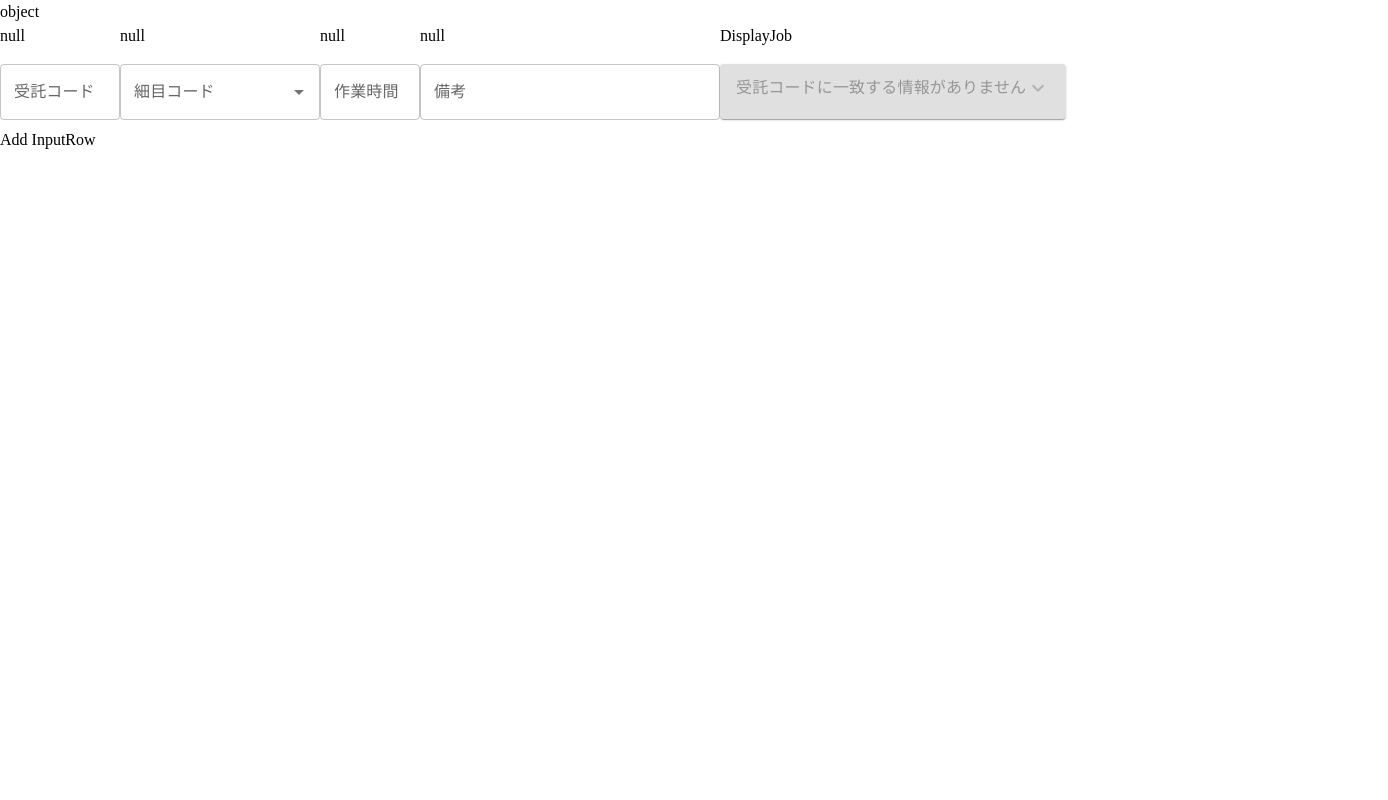
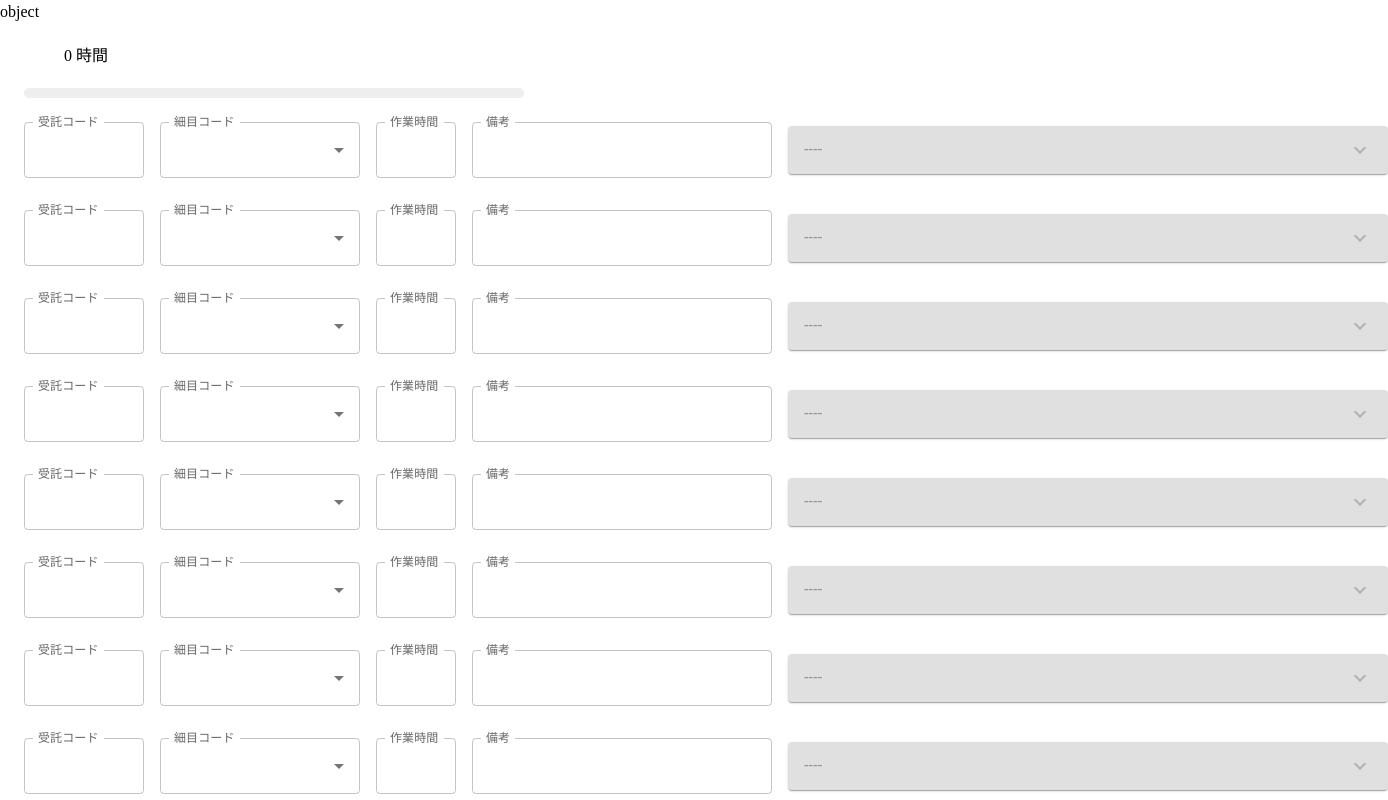
Before and after one commit to bluelemon0221/menkata, a Next.js app: page /daily in a window 1280 px wide. Shown: the top 800 px of the page, 1388 px wide, since content can reach past the window. Built offline with nearby package versions, Linux system fonts and the light colour scheme.

Commit message:
アコーディオンでデータ表示するようにした。合計時間を表示してプログレスバーに反映させた。api関連を最適化した

```diff
--- a/package.json
+++ b/package.json
@@ -19,7 +19,8 @@
     "mysql2": "^3.6.3",
     "next": "13.5.6",
     "react": "^18",
-    "react-dom": "^18"
+    "react-dom": "^18",
+    "swr": "^2.2.4"
   },
   "devDependencies": {
     "@types/moji": "^0.5.3",
--- a/src/app/api/job/[code]/route.ts
+++ b/src/app/api/job/[code]/route.ts
@@ -12,7 +12,9 @@ export async function GET(
     if (!code) {
       return;
     }
-    const results = await query(`SELECT * FROM jobs where code = "${code}"`);
+    const results = await query(
+      `SELECT start, client_name, address1, owner, details1, details2, contractor, address2 FROM jobs WHERE code = "${code}"`
+    );
     return NextResponse.json(results, { status: 200 });
   } catch (error) {
     return NextResponse.json(error);
--- a/src/app/daily/components/DisplayJob.tsx
+++ b/src/app/daily/components/DisplayJob.tsx
@@ -4,91 +4,90 @@ import {
   AccordionSummary,
   Typography,
 } from "@mui/material";
-import React, { useEffect, useState } from "react";
+import React from "react";
 import ExpandMoreIcon from "@mui/icons-material/ExpandMore";
+import useSWR from "swr";
 
+// Job型の定義
 type Job = {
-  code: string;
   start: string | null;
   client_name: string | null;
-  client_address: string | null;
-  client_tell: string | null;
+  address1: string | null;
   owner: string | null;
-  contractor: string | null;
-  address1: string | null;
-  address2: string | null;
   details1: string | null;
   details2: string | null;
-  amount: number | null;
-  Outsourcing: number | null;
-  Billing_amount: number | null;
+  contractor: string | null;
+  address2: string | null;
 };
 
+// JobCode型の定義
 type JobCode = { jobcode: string | null };
 
+const fetcher = (url: string) => fetch(url).then((res) => res.json());
+
+// DisplayJobコンポーネント
 export const DisplayJob = ({ jobcode }: JobCode) => {
-  const [job, setJob] = useState<Job[] | null>(null);
+  // SWRのhookを使用してデータをフェッチ
+  const { data: job, error } = useSWR<Job[]>(
+    jobcode ? `/api/job/${jobcode}` : null,
+    fetcher
+  );
+
   const [expanded, setExpanded] = React.useState<string | false>(false);
-  useEffect(() => {
-    if (!jobcode) {
-      setJob(null);
-      return;
-    }
-    fetch(`/api/job/${jobcode}`)
-      .then((response) => response.json())
-      .then((data) => {
-        setJob(data);
-      })
-      .catch((error) => {
-        console.error("Fetch error:", error);
-      });
-  }, [jobcode]);
 
+  // Accordionが展開・折り畳みられたときのハンドラ関数
   const handleChange =
     (panel: string) => (event: React.SyntheticEvent, isExpanded: boolean) => {
       setExpanded(isExpanded ? panel : false);
     };
+
   return (
     <div>
-      DisplayJob
+      <div className="mt-5">
         {job?.length ? (
           job.map((u: Job, index: number) => {
+            // 作業開始日のフォーマット変換
+            const startDate = u.start
+              ? new Date(u.start).toLocaleDateString()
+              : "";
             return (
               <div key={index}>
-              {/* <Accordion sx={{ height: 55, marginTop: 2 }}> */}
+                {/* アコーディオンコンポーネント */}
                 <Accordion
-                expanded={expanded === "panel1"}
-                onChange={handleChange("panel1")}
-                sx={{ height: 55, marginTop: 2 }}
+                  expanded={expanded === "panel"}
+                  onChange={handleChange("panel")}
+                  sx={{ width: 600 }}
                 >
-                <AccordionSummary
-                  expandIcon={<ExpandMoreIcon />}
-                  aria-controls="panel1bh-content"
-                  id="panel1bh-header"
-                >
-                  <Typography sx={{ width: "33%", flexShrink: 0 }}>
-                    {u.client_name}
-                  </Typography>
-                  <Typography sx={{ color: "text.secondary" }}>
+                  {/* アコーディオンのヘッダ */}
+                  <AccordionSummary expandIcon={<ExpandMoreIcon />}>
+                    <Typography>{u.client_name}</Typography>
+                    <Typography sx={{ color: "text.secondary", marginX: 2 }}>
                       {u.address1}
                     </Typography>
                   </AccordionSummary>
+                  {/* アコーディオンのコンテンツ */}
                   <AccordionDetails>
-                  <Typography>
-                    {u.client_address},{u.client_tell}
-                  </Typography>
+                    <Typography>受付日　　　:　{startDate}</Typography>
+                    <Typography>依頼者　　　:　{u.owner}</Typography>
+                    <Typography>依頼内容１　:　{u.details1}</Typography>
+                    <Typography>依頼内容２　:　{u.details2}</Typography>
+                    <Typography>担当者　　　:　{u.contractor}</Typography>
+                    <Typography>所在１　　　:　{u.address1}</Typography>
+                    <Typography>所在２　　　:　{u.address2}</Typography>
                   </AccordionDetails>
                 </Accordion>
               </div>
             );
           })
         ) : (
-        <Accordion disabled sx={{ height: 55, marginTop: 2 }}>
+          // データがない場合の表示
+          <Accordion disabled sx={{ width: 600 }}>
             <AccordionSummary expandIcon={<ExpandMoreIcon />}>
-            <Typography>受託コードに一致する情報がありません</Typography>
+              <Typography>----</Typography>
             </AccordionSummary>
           </Accordion>
         )}
       </div>
+    </div>
   );
 };
--- a/src/app/daily/components/InputDetails.tsx
+++ b/src/app/daily/components/InputDetails.tsx
@@ -9,7 +9,10 @@ type InputDetailsProps = {
 
 // 細目入力テキストボックスの定義
 export const InputDetails = ({ updateDetailsCode }: InputDetailsProps) => {
+  // Stateの初期化
   const [inputValue, setInputValue] = useState<string | null>(null);
+
+  // 細目の選択肢
   const details = ["105 逆打ち", "114 製図・作図", "999 その他"];
 
   // 途中までの入力でも選択肢が一つに絞れればそれを選択するようにする関数
@@ -26,12 +29,14 @@ export const InputDetails = ({ updateDetailsCode }: InputDetailsProps) => {
       }
     }
   };
+
   return (
     <div>
-      <div>{`${inputValue}`}</div>
+      {/* Autocompleteコンポーネント */}
       <Autocomplete
         value={inputValue !== null ? inputValue : null}
         isOptionEqualToValue={(option, value) => option === value}
+        // 入力値が変更された時の処理
         onInputChange={(e, newInputValue) => {
           if (newInputValue) {
             setInputValue(newInputValue);
@@ -39,14 +44,19 @@ export const InputDetails = ({ updateDetailsCode }: InputDetailsProps) => {
             setInputValue(null);
           }
         }}
+        // 選択肢の定義
         options={details}
         sx={{ width: 200 }}
+        // 入力フィールドの設定
         renderInput={(params) => (
           <TextField
             {...params}
             label="細目コード"
             onBlur={valueInterpolation}
             margin="normal"
+            InputLabelProps={{
+              shrink: true,
+            }}
           />
         )}
       />
--- a/src/app/daily/components/InputGroup.tsx
+++ b/src/app/daily/components/InputGroup.tsx
@@ -1,23 +1,49 @@
 "use client";
-import { useState } from "react";
+import { useEffect, useState } from "react";
 import { InputRow } from "./InputRow";
 import { DailyInputObject } from "../types";
+import {
+  Container,
+  LinearProgress,
+  linearProgressClasses,
+  styled,
+} from "@mui/material";
 
-const InputGroup = () => {
+// プログレスバーの見た目のカスタム
+const BorderLinearProgress = styled(LinearProgress)(({ theme }) => ({
+  height: 10,
+  borderRadius: 5,
+  [`&.${linearProgressClasses.colorPrimary}`]: {
+    backgroundColor:
+      theme.palette.grey[theme.palette.mode === "light" ? 200 : 800],
+  },
+  [`& .${linearProgressClasses.bar}`]: {
+    borderRadius: 5,
+    backgroundColor: theme.palette.mode === "light" ? "#1a90ff" : "#308fe8",
+  },
+}));
+
+// インプットグループのコンポーネント関数
+export const InputGroup = () => {
+  // ステートの定義
+  const [sumHour, setSumHour] = useState<number>(0);
+  const [maxHour, setMaxHour] = useState<number>(8);
+  const [progress, setProgress] = useState<number>(0);
+
+  // データの初期化
   const [inputObject, setInputObject] = useState<DailyInputObject>({
     userId: 1,
     date: "2023-01-01",
-    data: [
-      {
-        dateIndex: 0,
+    data: Array.from({ length: 10 }, (_, index) => ({
+      dateIndex: index,
       jobCode: null,
       detailsCode: null,
       hour: null,
       memo: null,
-      },
-    ],
+    })),
   });
 
+  // データ変更時の処理
   const onDataChange = (
     index: number,
     newData: Partial<(typeof inputObject.data)[0]>
@@ -29,12 +55,13 @@ const InputGroup = () => {
     });
   };
 
+  // 行の追加処理
   const addInputRow = () => {
     setInputObject((prev) => {
-      const newIndex = prev.data.length; // 現在のデータ数を取得して新しいインデックスを生成
+      const newIndex = prev.data.length;
       return {
         userId: prev.userId,
-        date: "2023-0201", // これを適切な初期値に変更
+        date: "2023-0201", // 適切な初期値に変更
         data: [
           ...prev.data,
           {
@@ -49,10 +76,30 @@ const InputGroup = () => {
     });
   };
 
-  // const updateData = ()
+  // データ変更時の処理とプログレスバーの更新
+  useEffect(() => {
+    const hours = inputObject.data.map((data) => data.hour ?? 0);
+    const sum = hours.reduce((a, b) => a + b, 0);
+    setSumHour(sum);
+    if (sum < maxHour) {
+      setProgress((sum / maxHour) * 100);
+    } else {
+      setProgress(100);
+    }
+  }, [inputObject]);
+
+  // コンポーネントの描画
   return (
     <div>
+      {/* デバッグ用途のため、本番環境では非表示にするか削除する */}
       <button onClick={() => console.log(inputObject)}>object</button>
+      <Container maxWidth="xl">
+        <p className="m-5 ml-10">{sumHour} 時間</p>
+        <BorderLinearProgress
+          variant="determinate"
+          value={progress}
+          sx={{ width: 500 }}
+        />
         {inputObject.data.map((dataItem) => (
           <InputRow
             key={dataItem.dateIndex}
@@ -60,9 +107,8 @@ const InputGroup = () => {
             onDataChange={onDataChange}
           />
         ))}
+      </Container>
       <button onClick={addInputRow}>Add InputRow</button>
     </div>
   );
 };
-
-export default InputGroup;
--- a/src/app/daily/components/InputHour.tsx
+++ b/src/app/daily/components/InputHour.tsx
@@ -7,9 +7,12 @@ type InputHourProps = {
 };
 
 export const InputHour = ({ updateHour }: InputHourProps) => {
+  // Stateの初期化
   const [inputValue, setInputValue] = useState<string | null>(null);
 
+  // テキストフィールドからフォーカスが外れた時の処理
   const handleBlur = (e: React.FocusEvent<HTMLInputElement>) => {
+    // 入力値の取得
     const value = parseFloat(e.target.value);
 
     // 入力値が0.5で割り切れない場合、最も近い0.5の倍数に変換
@@ -22,6 +25,7 @@ export const InputHour = ({ updateHour }: InputHourProps) => {
       e.target.value = value.toFixed(1);
     }
 
+    // 入力があればStateを更新し、親コンポーネントの関数を呼ぶ
     if (e.target.value) {
       setInputValue(e.target.value);
       updateHour(value);
@@ -32,11 +36,11 @@ export const InputHour = ({ updateHour }: InputHourProps) => {
 
   return (
     <div>
-      <div>{`${inputValue}`}</div>
+      {/* 作業時間の入力用テキストフィールド */}
       <TextField
         label="作業時間"
         margin="normal"
-        sx={{ width: 100 }}
+        sx={{ width: 80 }}
         inputProps={{
           type: "number",
           step: "0.5",
@@ -44,11 +48,15 @@ export const InputHour = ({ updateHour }: InputHourProps) => {
           autoComplete: "off",
         }}
         onChange={(e) => {
+          // 入力があればStateを更新し、親コンポーネントの関数を呼ぶ
           if (e.target.value) {
-            setInputValue(e.target.value);
+            updateHour(Number(e.target.value));
           } else {
             setInputValue(null);
           }
+        }}
+        InputLabelProps={{
+          shrink: true,
         }}
         onBlur={handleBlur}
       />
--- a/src/app/daily/components/InputMemo.tsx
+++ b/src/app/daily/components/InputMemo.tsx
@@ -9,7 +9,6 @@ export const InputMemo = ({ updateMemo }: InputMemoProps) => {
   const [memo, setMemo] = useState<string | null>(null);
   return (
     <div>
-      <div>{`${memo}`}</div>
       <TextField
         label="備考"
         margin="normal"
@@ -25,6 +24,9 @@ export const InputMemo = ({ updateMemo }: InputMemoProps) => {
         onBlur={() => {
           updateMemo(memo);
         }}
+        InputLabelProps={{
+          shrink: true,
+        }}
       />
     </div>
   );
--- a/src/app/daily/components/InputRow.tsx
+++ b/src/app/daily/components/InputRow.tsx
@@ -1,6 +1,6 @@
 "use client";
-import React, { useState } from "react";
-import { Grid } from "@mui/material";
+import React from "react";
+import { Box } from "@mui/material";
 import { InputTaskID } from "./InputTaskID";
 import { InputDetails } from "./InputDetails";
 import { InputHour } from "./InputHour";
@@ -17,7 +17,8 @@ type InputRowProps = {
 };
 
 export const InputRow = ({ data, onDataChange }: InputRowProps) => {
-  const handleInputChange = (
+  // 入力項目の更新を共通化する関数
+  const updateInput = (
     key: keyof typeof data,
     value: string | number | null
   ) => {
@@ -26,39 +27,25 @@ export const InputRow = ({ data, onDataChange }: InputRowProps) => {
 
   return (
     <div>
-      <Grid container>
-        <Grid item xl={0.8}>
-          <InputTaskID
-            updateJobCode={(newJobCode) =>
-              onDataChange(data.dateIndex, { jobCode: newJobCode })
-            }
-          />
-        </Grid>
-        <Grid item xl={1.3}>
-          <InputDetails
-            updateDetailsCode={(newDetailsCode) =>
-              onDataChange(data.dateIndex, { detailsCode: newDetailsCode })
-            }
-          />
-        </Grid>
-        <Grid item xl={0.68}>
-          <InputHour
-            updateHour={(newHour) =>
-              onDataChange(data.dateIndex, { hour: newHour })
-            }
-          />
-        </Grid>
-        <Grid item xl={2}>
-          <InputMemo
-            updateMemo={(newMemo) =>
-              onDataChange(data.dateIndex, { memo: newMemo })
-            }
-          />
-        </Grid>
-        <Grid item xl={3}>
-          <DisplayJob jobcode={data.jobCode} />
-        </Grid>
-      </Grid>
+      {/* 入力項目を横に配置するための Box コンポーネント */}
+      <Box sx={{ display: "flex", gap: 2, marginY: 1 }}>
+        {/* タスクIDの入力コンポーネント */}
+        <InputTaskID
+          updateJobCode={(newJobCode) => updateInput("jobCode", newJobCode)}
+        />
+        {/* 詳細コードの入力コンポーネント */}
+        <InputDetails
+          updateDetailsCode={(newDetailsCode) =>
+            updateInput("detailsCode", newDetailsCode)
+          }
+        />
+        {/* 時間の入力コンポーネント */}
+        <InputHour updateHour={(newHour) => updateInput("hour", newHour)} />
+        {/* メモの入力コンポーネント */}
+        <InputMemo updateMemo={(newMemo) => updateInput("memo", newMemo)} />
+        {/* ジョブの表示コンポーネント */}
+        <DisplayJob jobcode={data.jobCode} />
+      </Box>
     </div>
   );
 };
--- a/src/app/daily/components/InputTaskID.tsx
+++ b/src/app/daily/components/InputTaskID.tsx
@@ -1,64 +1,53 @@
 "use client";
-import React, { useEffect, useState } from "react";
+import React, { useState } from "react";
 import TextField from "@mui/material/TextField";
 import moji from "moji";
-type Job = {
-  code: string;
-  start: string | null;
-  client_name: string | null;
-  client_address: string | null;
-  client_tell: string | null;
-  owner: string | null;
-  contractor: string | null;
-  address1: string | null;
-  address2: string | null;
-  details1: string | null;
-  details2: string | null;
-  amount: number | null;
-  Outsourcing: number | null;
-  Billing_amount: number | null;
-};
 
 type UpdateJobCode = {
   updateJobCode: (newJobCode: string | null) => void;
 };
 
 export const InputTaskID = ({ updateJobCode }: UpdateJobCode) => {
+  // Stateの初期化
   const [jobcode, setJobcode] = useState<string | null>(null);
+
+  // 入力フィールドのフォーカスが外れた時の処理
   const handleInput = (e: React.FocusEvent<HTMLInputElement>) => {
-    const input = e.target.value;
-    if (input) {
-      const newInput = moji(input)
+    // 入力値の取得と整形
+    const input = e.target.value.trim();
+    const newInput = input
+      ? moji(input)
           .convert("ZE", "HE")
           .trim()
           .reject("HG")
           .toString()
-        .toUpperCase();
+          .toUpperCase()
+      : null;
+
+    // Stateの更新
     setJobcode(newInput);
+
+    // 親コンポーネントに新しい受託コードを伝える
     updateJobCode(newInput);
-    } else {
-      setJobcode(null);
-      updateJobCode(null);
-    }
   };
+
   return (
     <div>
-      <div>{`${jobcode}`}</div>
+      {/* 受託コード入力用のテキストフィールド */}
       <TextField
         label="受託コード"
         value={jobcode || ""}
         margin="normal"
         sx={{ width: 120 }}
+        InputLabelProps={{
+          shrink: true,
+        }}
         inputProps={{
           autoComplete: "off",
         }}
-        onChange={(e) => {
-          if (e.target.value) {
-            setJobcode(e.target.value);
-          } else {
-            setJobcode(null);
-          }
-        }}
+        // テキストフィールドの値が変更された時の処理
+        onChange={(e) => setJobcode(e.target.value.trim())}
+        // フォーカスが外れた時の処理
         onBlur={handleInput}
       />
     </div>
--- a/src/app/daily/page.tsx
+++ b/src/app/daily/page.tsx
@@ -1,5 +1,5 @@
 import React from "react";
-import InputGroup from "./components/InputGroup";
+import { InputGroup } from "./components/InputGroup";
 
 const page = () => {
   return (
```
Also changed, not shown: 1 other file (tests, documents, lock files or other folders). Lines whose indentation alone changed are shown as unchanged.
